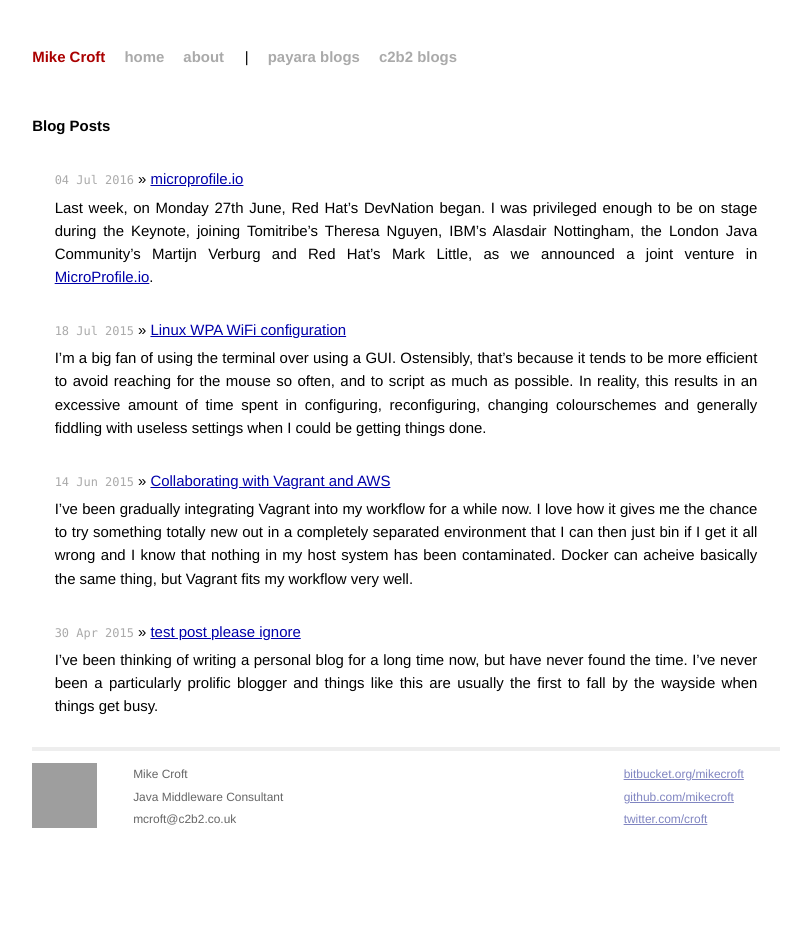
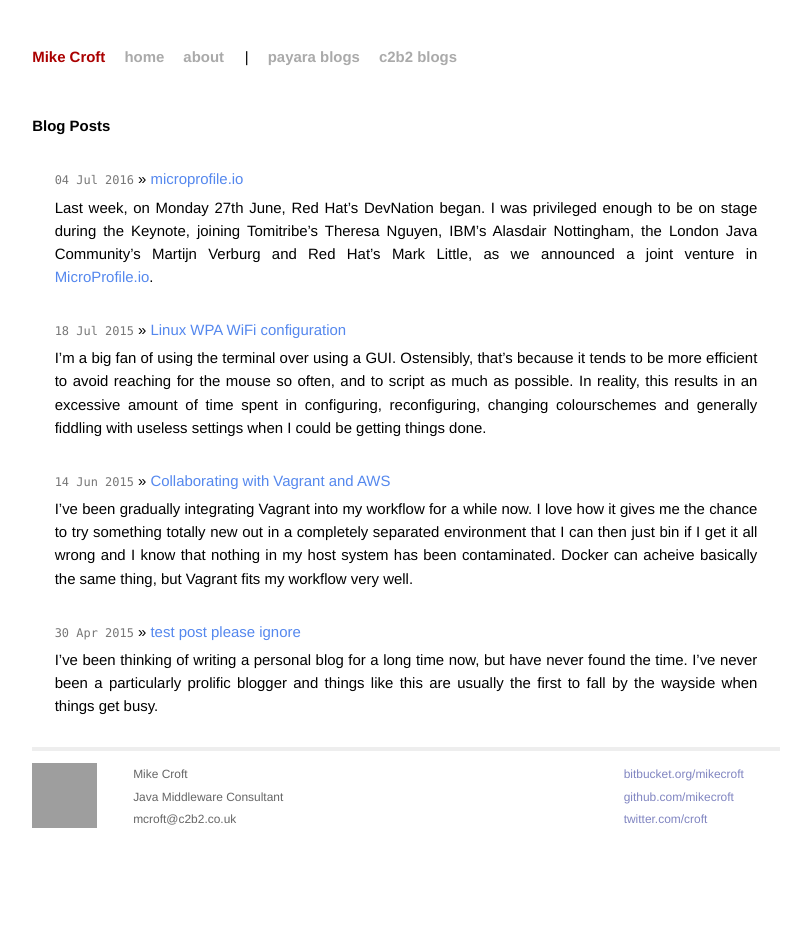
Before and after one commit to mikecroft/mikecroft.github.io, a Jekyll site: the page built from index.html, in a window 1280 px wide. Shown: the whole page, without its empty margins (234-1045 px from the left). Built offline with Jekyll 4.4.1, drawn with Linux system fonts in a browser that asks for light colours; the list of posts is cut into pages by our own code; grey boxes are pictures that could not be loaded.

Commit message:
more minor css changes

```diff
--- a/css/main.css
+++ b/css/main.css
@@ -27,9 +27,9 @@ h1 { margin-bottom: 1em; }
 h1 { padding-top: 1.1em; }
 p { margin: 1em 0; }
 
-a         { color: #00a; }
+a         { color: #58e; text-decoration: none; }
+a:visited { color: #888; }
 a:hover   { color: #000; }
-a:visited { color: #a0a; }
 
 /*****************************************************************************/
 /*
@@ -46,7 +46,7 @@ a:visited { color: #a0a; }
 }
 
 .posts span {
-  color: #aaa;
+  color: #777;
   font-family: Monaco, "Courier New", monospace;
   font-size: 80%;
 }
```
